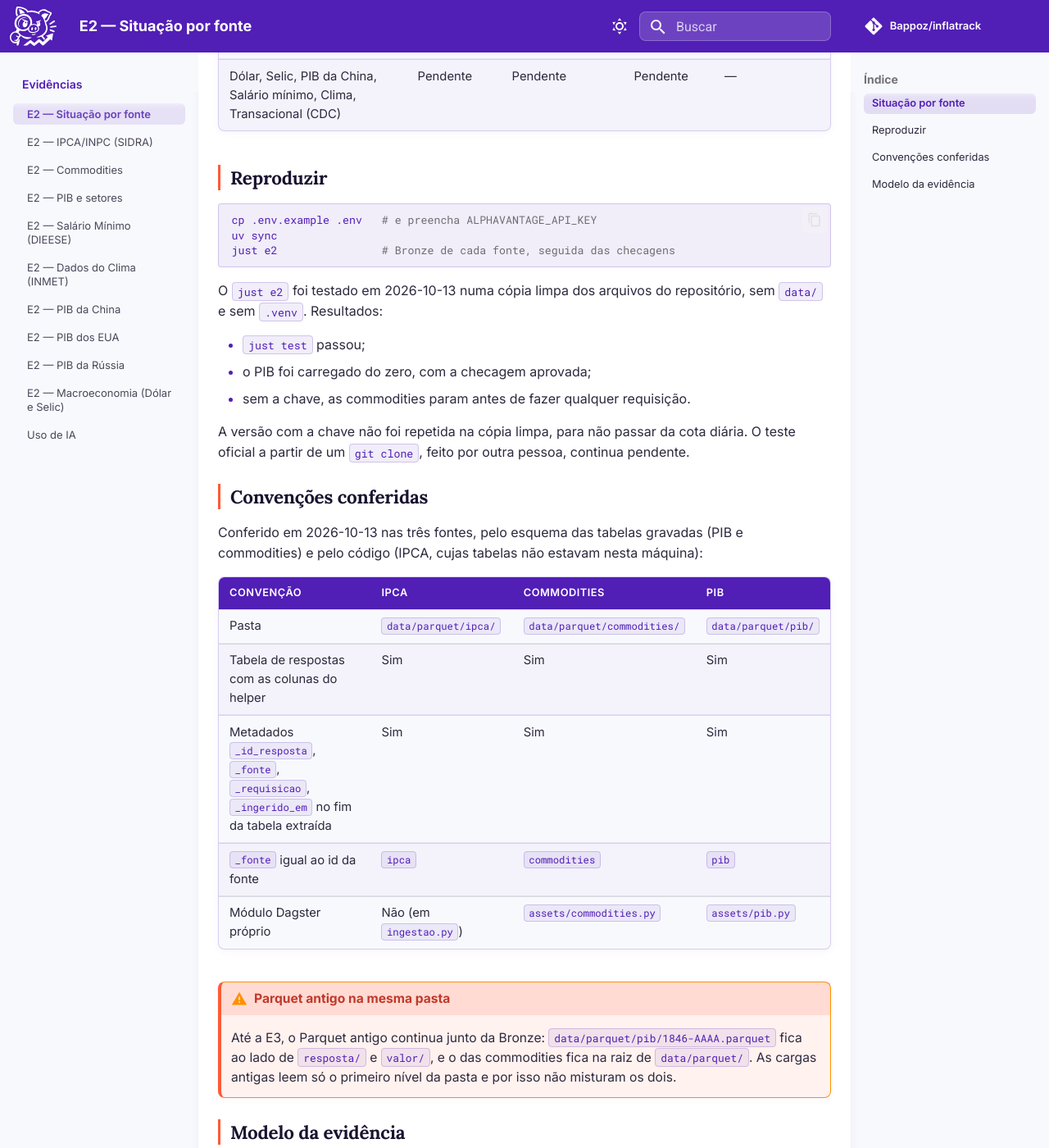
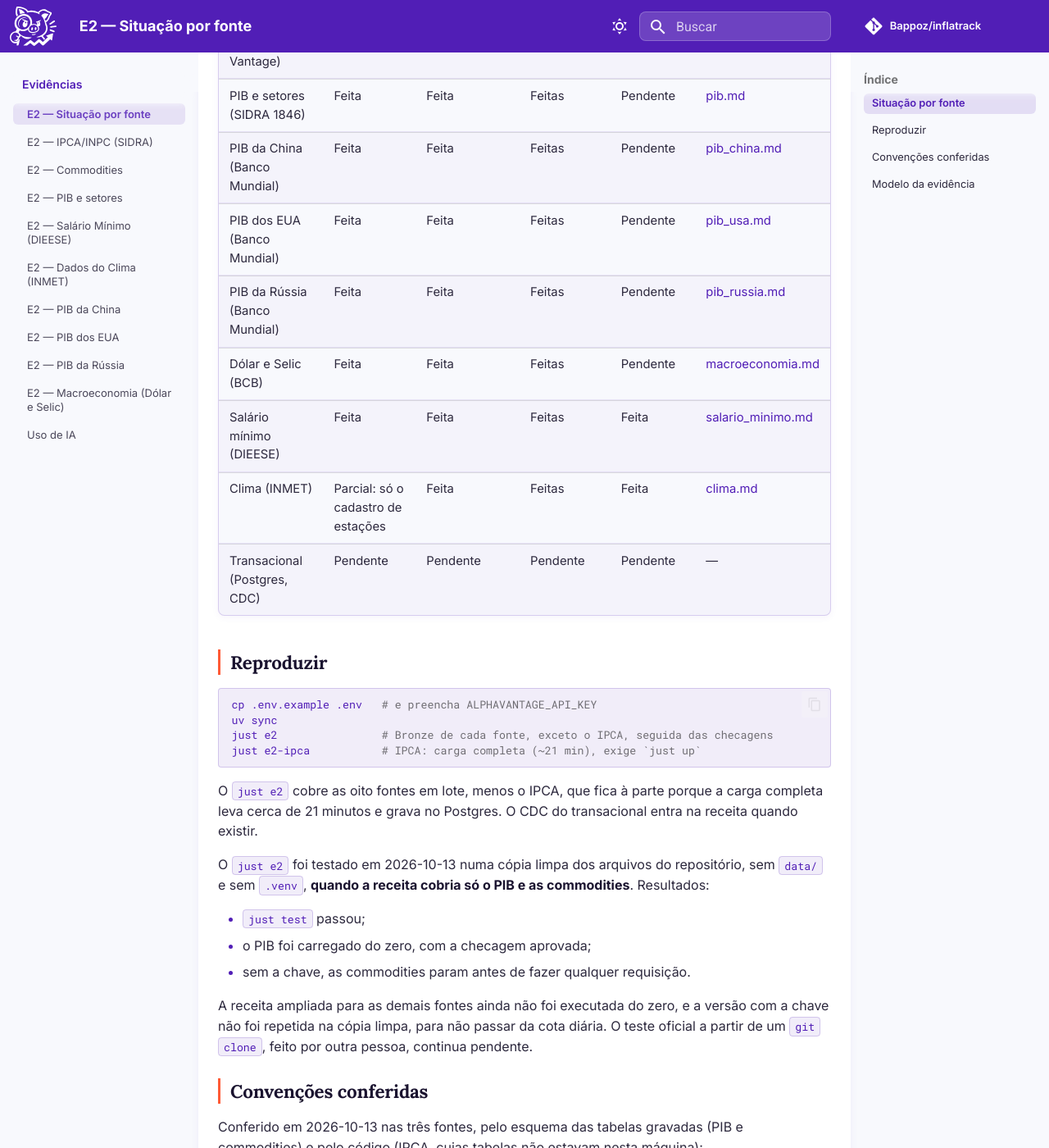
Before and after one commit to Bappoz/inflatrack, an MkDocs documentation site: the page built from docs/evidencias/e2/index.md, in a window 1280 px wide and 1400 px high, scrolled down 489 px. Shown: the whole window at 82% size. Built offline with MkDocs 1.6.1 and Material for MkDocs 9.7.7, drawn with Linux system fonts in a browser that asks for light colours; comment, search, counter and statistics services are not loaded; some of the changed text lies outside the part shown.

````diff
--- a/docs/evidencias/e2/index.md
+++ b/docs/evidencias/e2/index.md
@@ -4,28 +4,37 @@ Uma página por fonte, cada uma com o comando executado, a saída da reexecuçã
 
 ## Situação por fonte
 
-| Fonte | Bronze em Delta | Reexecução sem duplicar | Checagens | Página |
-|---|---|---|---|---|
-| IPCA/INPC (SIDRA) | Feita | Feita | Feitas | [ipca.md](ipca.md) |
-| Commodities (Alpha Vantage) | Feita | Feita | Feitas | [commodities.md](commodities.md) |
-| PIB e setores (SIDRA 1846) | Feita | Feita | Feitas | [pib.md](pib.md) |
-| Dólar, Selic, PIB da China, Salário mínimo, Clima, Transacional (CDC) | Pendente | Pendente | Pendente | — |
+| Fonte | Bronze em Delta | Reexecução sem duplicar | Checagens | Diário de bordo | Página |
+|---|---|---|---|---|---|
+| IPCA/INPC (SIDRA) | Feita | Feita | Feitas | Pendente | [ipca.md](ipca.md) |
+| Commodities (Alpha Vantage) | Feita | Feita | Feitas | Pendente | [commodities.md](commodities.md) |
+| PIB e setores (SIDRA 1846) | Feita | Feita | Feitas | Pendente | [pib.md](pib.md) |
+| PIB da China (Banco Mundial) | Feita | Feita | Feitas | Pendente | [pib_china.md](pib_china.md) |
+| PIB dos EUA (Banco Mundial) | Feita | Feita | Feitas | Pendente | [pib_usa.md](pib_usa.md) |
+| PIB da Rússia (Banco Mundial) | Feita | Feita | Feitas | Pendente | [pib_russia.md](pib_russia.md) |
+| Dólar e Selic (BCB) | Feita | Feita | Feitas | Pendente | [macroeconomia.md](macroeconomia.md) |
+| Salário mínimo (DIEESE) | Feita | Feita | Feitas | Feita | [salario_minimo.md](salario_minimo.md) |
+| Clima (INMET) | Parcial: só o cadastro de estações | Feita | Feitas | Feita | [clima.md](clima.md) |
+| Transacional (Postgres, CDC) | Pendente | Pendente | Pendente | Pendente | — |
 
 ## Reproduzir
 
 ```bash
 cp .env.example .env   # e preencha ALPHAVANTAGE_API_KEY
 uv sync
-just e2                # Bronze de cada fonte, seguida das checagens
+just e2                # Bronze de cada fonte, exceto o IPCA, seguida das checagens
+just e2-ipca           # IPCA: carga completa (~21 min), exige `just up`
 ```
 
-O `just e2` foi testado em 2026-10-13 numa cópia limpa dos arquivos do repositório, sem `data/` e sem `.venv`. Resultados:
+O `just e2` cobre as oito fontes em lote, menos o IPCA, que fica à parte porque a carga completa leva cerca de 21 minutos e grava no Postgres. O CDC do transacional entra na receita quando existir.
+
+O `just e2` foi testado em 2026-10-13 numa cópia limpa dos arquivos do repositório, sem `data/` e sem `.venv`, **quando a receita cobria só o PIB e as commodities**. Resultados:
 
 - `just test` passou;
 - o PIB foi carregado do zero, com a checagem aprovada;
 - sem a chave, as commodities param antes de fazer qualquer requisição.
 
-A versão com a chave não foi repetida na cópia limpa, para não passar da cota diária. O teste oficial a partir de um `git clone`, feito por outra pessoa, continua pendente.
+A receita ampliada para as demais fontes ainda não foi executada do zero, e a versão com a chave não foi repetida na cópia limpa, para não passar da cota diária. O teste oficial a partir de um `git clone`, feito por outra pessoa, continua pendente.
 
 ## Convenções conferidas
 
````
Also changed, not shown: AI-USAGE.md (+19 -1 lines), 1 other file.
